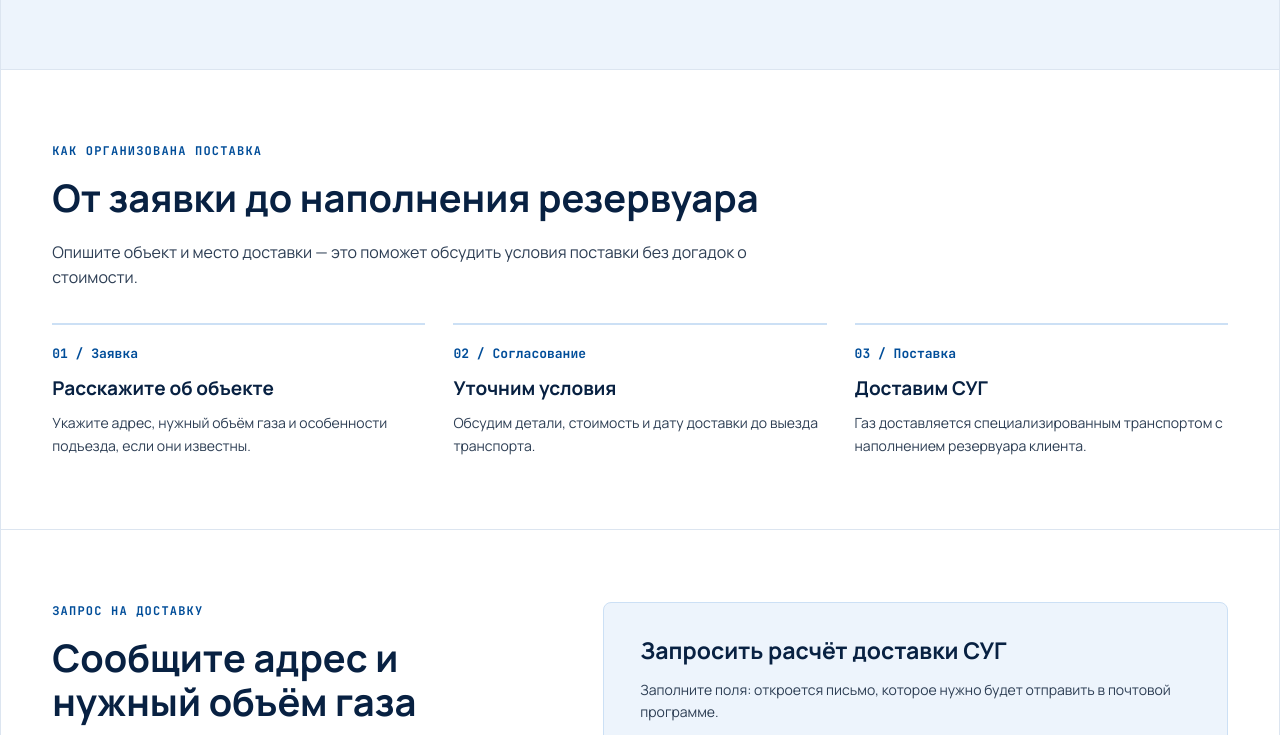
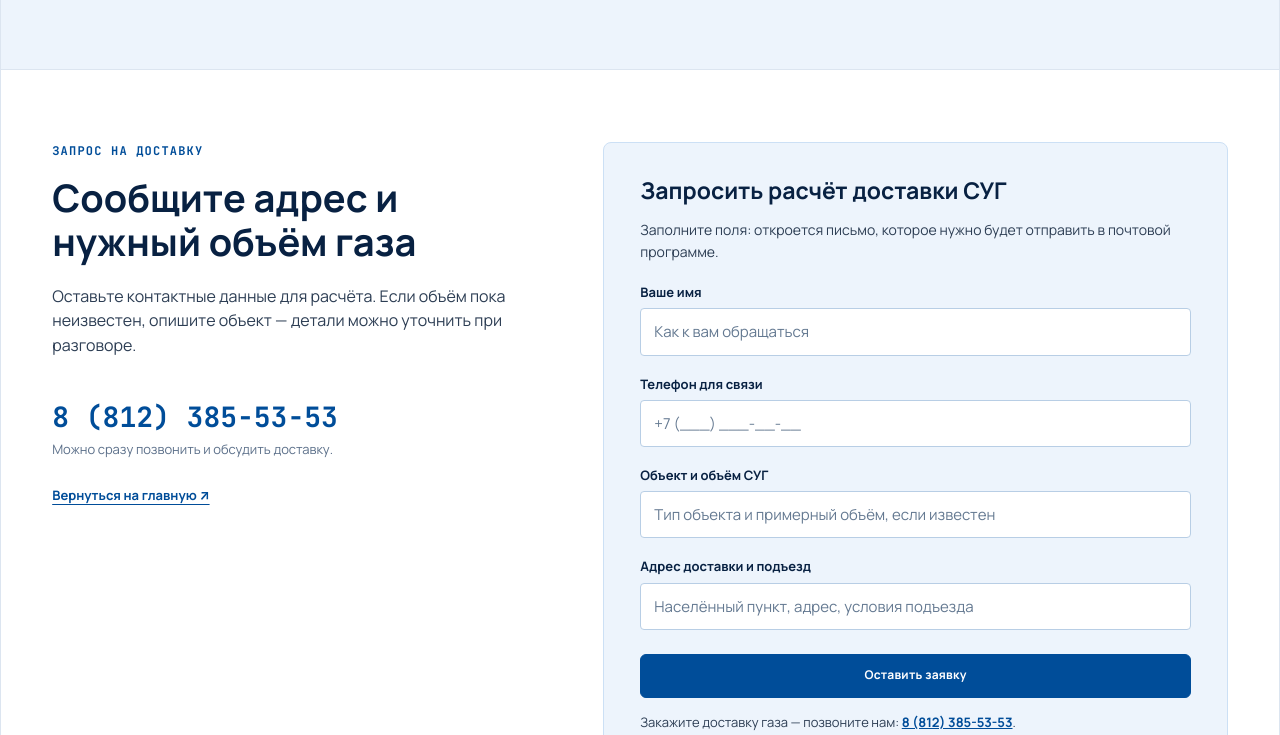
Before and after one commit to salewam/remgaz-service-preview, a website: page gas.html in a window 1280 px wide. Shown: the part 1087-1822 px from the top of the page. Drawn offline with Linux system fonts and the light colour scheme; no server answers.

Commit message:
Remove delivery process section and technical form notice

```diff
--- a/gas.html
+++ b/gas.html
@@ -74,8 +74,6 @@ h1 { min-width: 0; max-width: min(600px, 100%); margin: 0 0 24px; color: var(--b
 .hero-photo-thumbs img { display: block; width: auto; height: 54px; object-fit: contain; }
 .section { padding: 72px 4vw; border-bottom: 1px solid var(--line-light); }
 h2 { margin: 0 0 20px; color: var(--blue-deep); font-size: 38px; line-height: 1.15; }
-h3 { margin: 0 0 9px; color: var(--blue-deep); font-size: 19px; line-height: 1.35; }
-.section-intro { max-width: 700px; margin: 0 0 34px; color: var(--ink-soft); }
 .price-section { scroll-margin-top: 86px; background: var(--blue-subtle); }
 .price-layout { display: grid; grid-template-columns: minmax(0, .8fr) minmax(0, 1.2fr); align-items: center; gap: clamp(32px, 6vw, 100px); }
 .price-heading { max-width: 420px; }
@@ -87,10 +85,6 @@ h3 { margin: 0 0 9px; color: var(--blue-deep); font-size: 19px; line-height: 1.3
 .price-details p { margin: 0 0 12px; color: var(--ink-soft); }
 .price-factors { display: flex; flex-wrap: wrap; gap: 8px; margin: 0 0 18px; padding: 0; list-style: none; }
 .price-factors li { padding: 7px 11px; border: 1px solid var(--blue-line); border-radius: 4px; color: var(--blue-deep); font-size: 13px; font-weight: 600; }
-.delivery-steps { display: grid; grid-template-columns: repeat(3, minmax(0, 1fr)); gap: 28px; }
-.delivery-steps article { padding-top: 20px; border-top: 2px solid var(--blue-line); }
-.step-number { display: block; margin-bottom: 14px; color: var(--blue-primary); font: 700 13px var(--font-mono); }
-.delivery-steps p { margin: 0; color: var(--ink-soft); font-size: 14px; line-height: 1.65; }
 .contact-section { scroll-margin-top: 86px; }
 .contact-layout { display: grid; grid-template-columns: minmax(0, .85fr) minmax(0, 1.15fr); gap: clamp(40px, 7vw, 110px); }
 .contact-copy > p:not(.section-kicker) { max-width: 460px; color: var(--ink-soft); }
@@ -106,7 +100,6 @@ h3 { margin: 0 0 9px; color: var(--blue-deep); font-size: 19px; line-height: 1.3
 .form-transparent-input::placeholder { color: #647991; opacity: 1; }
 .form-transparent-input:focus { border-color: var(--blue-primary); }
 .submit-btn-line { width: 100%; margin-top: 6px; }
-.form-explanation { margin: 13px 0 0; color: var(--ink-soft); font-size: 12px; line-height: 1.6; }
 .form-fallback { margin: 14px 0 0; color: var(--ink-soft); font-size: 13px; }
 .form-fallback a { color: var(--blue-primary); font-weight: 700; }
 .editorial-footer { padding: 50px 4vw 26px; background: var(--blue-dark); color: var(--white); }
@@ -156,7 +149,6 @@ h3 { margin: 0 0 9px; color: var(--blue-deep); font-size: 19px; line-height: 1.3
   .price-layout, .contact-layout { gap: 24px; }
   .price-heading h2 { font-size: 3.5rem; }
   .price-details { padding: 22px; }
-  .delivery-steps { grid-template-columns: 1fr; gap: 24px; }
   .contact-section, .price-section { scroll-margin-top: 64px; }
   .contact-phone { margin-top: 14px; }
   .editorial-form { padding: 23px 18px; }
@@ -214,16 +206,6 @@ h3 { margin: 0 0 9px; color: var(--blue-deep); font-size: 19px; line-height: 1.3
         <div class="price-details"><strong>Что нужно для расчёта</strong><p>Укажите ориентировочный объём газа и адрес объекта. По этим данным можно обсудить полную стоимость поставки и подходящую дату доставки.</p><ul class="price-factors"><li>Объём СУГ</li><li>Адрес доставки</li></ul><a class="btn-primary" href="#contact">Оставить заявку</a></div>
       </div>
     </section>
-    <section class="section" aria-labelledby="delivery-title">
-      <p class="section-kicker">Как организована поставка</p>
-      <h2 id="delivery-title">От заявки до наполнения резервуара</h2>
-      <p class="section-intro">Опишите объект и место доставки — это поможет обсудить условия поставки без догадок о стоимости.</p>
-      <div class="delivery-steps">
-        <article><span class="step-number">01 / Заявка</span><h3>Расскажите об объекте</h3><p>Укажите адрес, нужный объём газа и особенности подъезда, если они известны.</p></article>
-        <article><span class="step-number">02 / Согласование</span><h3>Уточним условия</h3><p>Обсудим детали, стоимость и дату доставки до выезда транспорта.</p></article>
-        <article><span class="step-number">03 / Поставка</span><h3>Доставим СУГ</h3><p>Газ доставляется специализированным транспортом с наполнением резервуара клиента.</p></article>
-      </div>
-    </section>
     <section class="section contact-section" id="contact" aria-labelledby="contact-title">
       <div class="contact-layout">
         <div class="contact-copy"><p class="section-kicker">Запрос на доставку</p><h2 id="contact-title">Сообщите адрес и нужный объём газа</h2><p>Оставьте контактные данные для расчёта. Если объём пока неизвестен, опишите объект — детали можно уточнить при разговоре.</p><a class="contact-phone" href="tel:+78123855353">8 (812) 385-53-53</a><span class="contact-small">Можно сразу позвонить и обсудить доставку.</span><a class="contact-home" href="index.html">Вернуться на главную ↗</a></div>
@@ -235,7 +217,6 @@ h3 { margin: 0 0 9px; color: var(--blue-deep); font-size: 19px; line-height: 1.3
           <div class="form-row-line"><label for="gas-object">Объект и объём СУГ</label><input class="form-transparent-input" id="gas-object" name="object" type="text" placeholder="Тип объекта и примерный объём, если известен" maxlength="200"></div>
           <div class="form-row-line"><label for="gas-location">Адрес доставки и подъезд</label><input class="form-transparent-input" id="gas-location" name="location" type="text" autocomplete="street-address" placeholder="Населённый пункт, адрес, условия подъезда" maxlength="200" required></div>
           <button type="submit" class="btn-primary submit-btn-line">Оставить заявку</button>
-          <p class="form-explanation">Нажатие откроет черновик в почтовой программе. Заявка не отправляется автоматически: проверьте письмо и нажмите «Отправить».</p>
           <p class="form-fallback">Закажите доставку газа — позвоните нам: <a href="tel:+78123855353">8 (812) 385-53-53</a>.</p>
         </form>
       </div>
```
